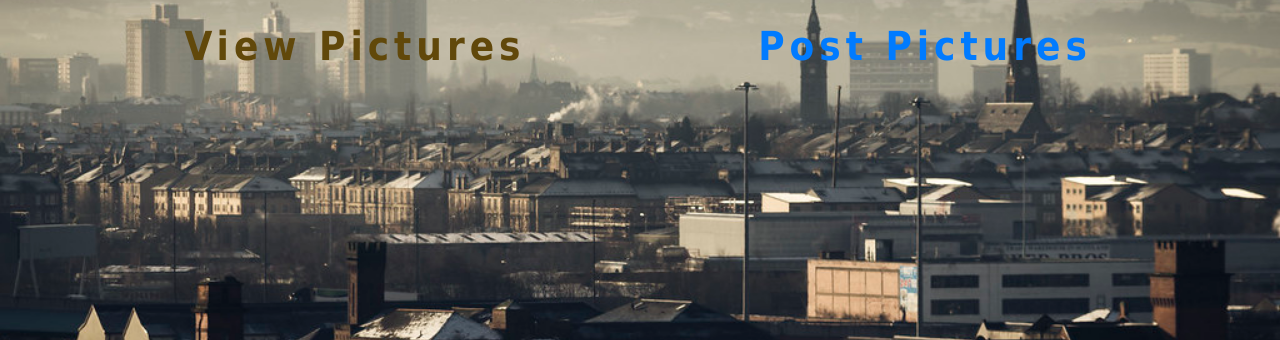
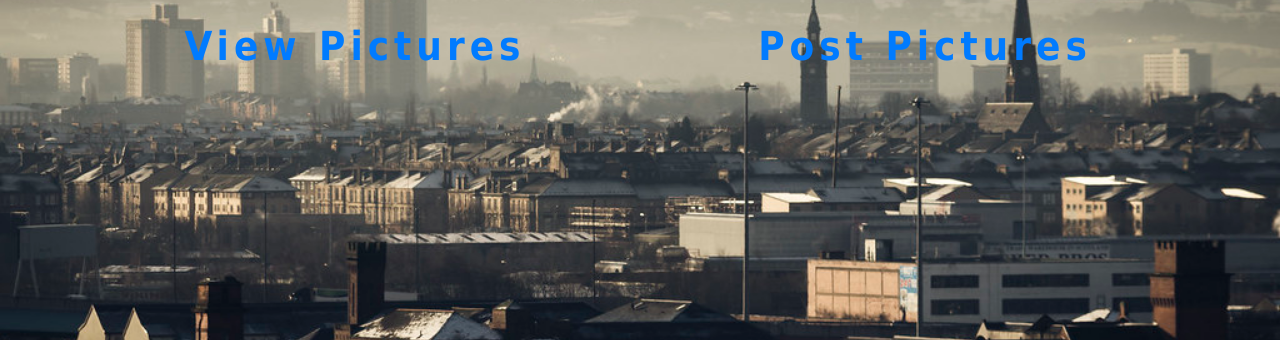
Before and after one commit to branchd1/NowAndThenProject, a Django app: page / in a window 1280 px wide. Shown: the part 237-577 px from the top of the page. Run offline with Django 3.2, Linux system fonts and the light colour scheme; some libraries are stand-ins or nearby versions.

Commit message:
url added to 'view pictures' in index

```diff
--- a/templates/nowandthen/index.html
+++ b/templates/nowandthen/index.html
@@ -21,7 +21,7 @@
     <div class="container text-center">
         <div class="row h-100">
             <div class="col-sm-6">
-                <p class="brownText">View Pictures</p>
+                <p class="brownText"><a href="{% url 'nowandthen:photos' %}">View Pictures</a></p>
             </div>
             <div class="col-sm-6">
                 <p class="brownText"><a href="{% url 'nowandthen:add_picture' %}">Post Pictures</a></p>
```
Also changed, not shown: db.sqlite3.
